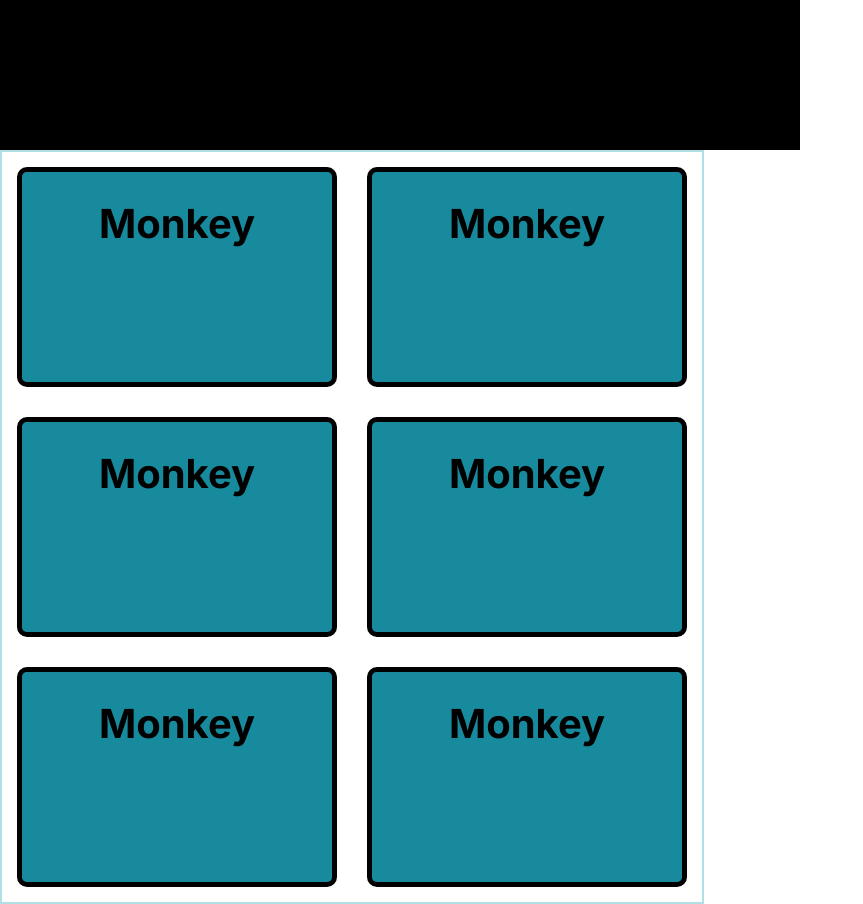
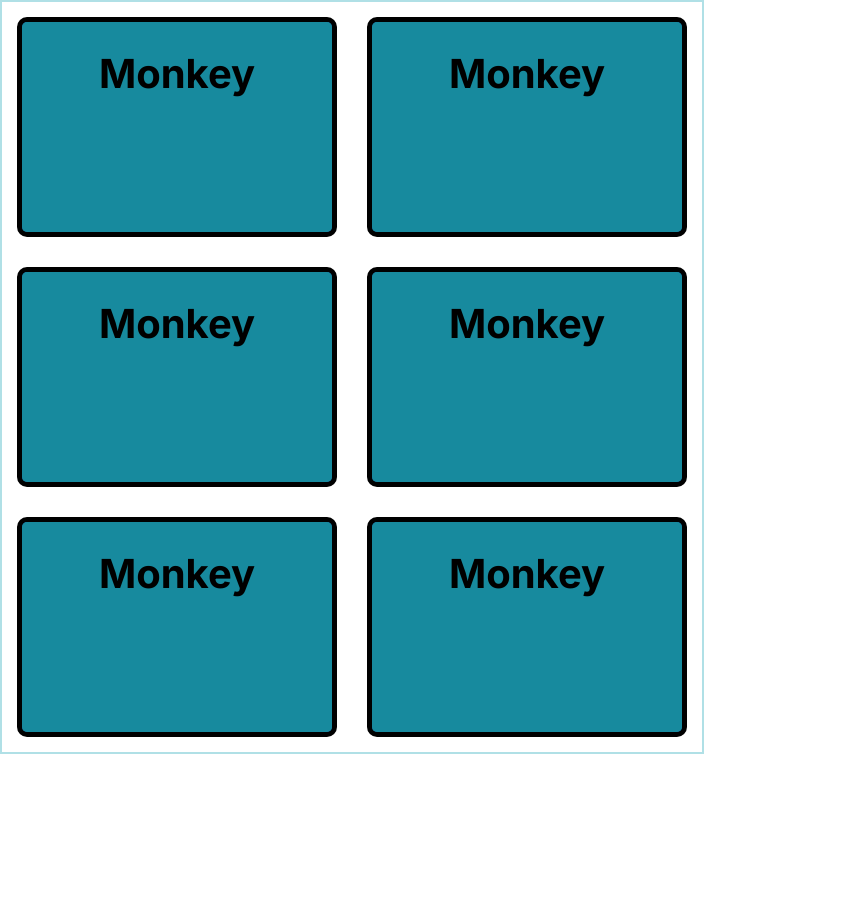
Before and after one commit to CharelSuarez/utsc-community, a Next.js app in the folder frontend/: page /map in a window 1280 px wide. Shown: the whole page, without its empty margins (0-863 px from the left). Built offline with nearby package versions, Linux system fonts and the light colour scheme.

Commit message:
Fixed Folder Structure

```diff
--- a/frontend/src/app/map/page.tsx
+++ b/frontend/src/app/map/page.tsx
@@ -1,4 +1,4 @@
-import Filter from "@/components//FilterEvent/Filter";
+import Filter from "@/components/Map/FilterEvent/Filter";
 
 export default function Page() {
     return (
--- a/frontend/src/components/Events/Events.tsx
+++ b/frontend/src/components/Map/Events/Events.tsx
@@ -1,5 +1,5 @@
 import "./Events.css";
-import Event from "@/components/Event/Event"
+import Event from "@/components/Map/Event/Event"
 export default function Events(){
     return (
       <div className="eventBox">
--- a/frontend/src/components/FilterEvent/Filter.css
+++ b/frontend/src/components/Map/FilterEvent/Filter.css
@@ -4,7 +4,7 @@
 }
 
 .filterBox .filter{
-    background-color: black;
-    height: 150px;
-    width: 800px;
+    border: 1px solid black;
+    height: 75px;
+    width: 704px;
 }
--- a/frontend/src/components/FilterEvent/Filter.tsx
+++ b/frontend/src/components/Map/FilterEvent/Filter.tsx
@@ -1,9 +1,11 @@
 import "./Filter.css";
-import Events from "@/components/Events/Events";
+import Events from "@/components/Map/Events/Events";
 export default function Filter(){
     return (
       <div className="filterBox">
-        <div className="filter"></div>
+        <div className="filters">
+
+        </div>
         <Events></Events>
       </div>
 
```
Also changed, not shown: frontend/src/components/Map/Event/Event.css (renamed from frontend/src/components/Event/Event.css), frontend/src/components/Map/Event/Event.tsx (renamed from frontend/src/components/Event/Event.tsx), frontend/src/components/Map/Events/Events.css (renamed from frontend/src/components/Events/Events.css).
